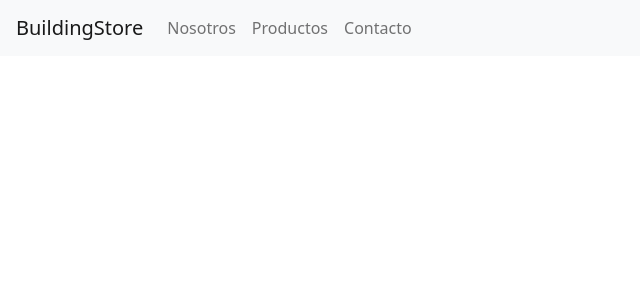
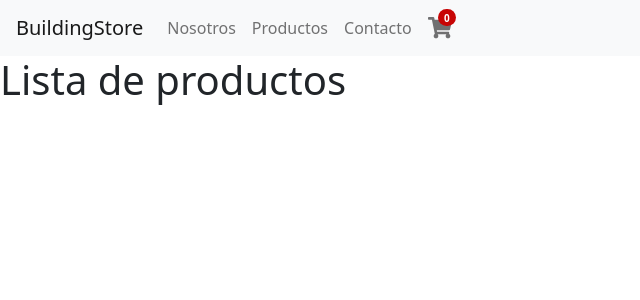
Before and after one commit to alejandrobinker/BuildingStore, a React (Create React App) app: page / in a window 1280 px wide. Shown: the top 300 px of the page, without its empty margins (0-640 px from the left). Built offline with nearby package versions, Linux system fonts and the light colour scheme.

Commit message:
feat(layout): cart widget and main list container

```diff
--- a/package.json
+++ b/package.json
@@ -3,6 +3,9 @@
   "version": "0.1.0",
   "private": true,
   "dependencies": {
+    "@fortawesome/fontawesome-svg-core": "^1.2.36",
+    "@fortawesome/free-solid-svg-icons": "^5.15.4",
+    "@fortawesome/react-fontawesome": "^0.1.16",
     "@testing-library/jest-dom": "^5.16.1",
     "@testing-library/react": "^12.1.2",
     "@testing-library/user-event": "^13.5.0",
--- a/src/App.css
+++ b/src/App.css
@@ -3,3 +3,16 @@
   padding: 0;
   box-sizing: border-box;
 }
+
+.badge {
+  position: absolute;
+  left: 18px;
+  bottom: 22px;
+  font-size: 10px;
+  background-color: rgb(199, 5, 5);
+  border-radius: 1rem;
+}
+
+.cart-link {
+  position: relative;
+}
--- a/src/App.tsx
+++ b/src/App.tsx
@@ -1,11 +1,15 @@
 import React from 'react';
 import './App.css';
 import HeaderNavbar from './components/Navbar';
+import ItemListContainer from './components/ItemListContainer';
 
 function App() {
   return (
     <div className="App">
-      <HeaderNavbar />
+      <header>
+        <HeaderNavbar />
+      </header>
+      <ItemListContainer title="Lista de productos" />
     </div>
   );
 }
--- /dev/null
+++ b/src/components/CartWidget.tsx
@@ -0,0 +1,9 @@
+import { FontAwesomeIcon } from '@fortawesome/react-fontawesome'
+import { faShoppingCart } from '@fortawesome/free-solid-svg-icons'
+
+function CartWidget() {
+    return (
+        <FontAwesomeIcon icon={faShoppingCart} size='lg' />
+    )
+}
+export default CartWidget
--- /dev/null
+++ b/src/components/ItemListContainer.tsx
@@ -0,0 +1,6 @@
+function ItemListContainer(props: any) {
+    return (
+        <h1>{props.title}</h1>
+    )
+}
+export default ItemListContainer
--- a/src/components/Navbar.tsx
+++ b/src/components/Navbar.tsx
@@ -1,4 +1,5 @@
-import { Navbar, Nav, Container} from "react-bootstrap"
+import { Navbar, Nav } from "react-bootstrap"
+import CartWidget from "./CartWidget"
 
 function HeaderNavbar() {
     return (
@@ -10,6 +11,9 @@ function HeaderNavbar() {
                     <Nav.Link href="#features">Nosotros</Nav.Link>
                     <Nav.Link href="#pricing">Productos</Nav.Link>
                     <Nav.Link href="#pricing">Contacto</Nav.Link>
+                    <Nav.Link className="cart-link">
+                        <CartWidget /><span className="badge">0</span>
+                    </Nav.Link>
                 </Nav>
             </Navbar.Collapse>
         </Navbar>
--- a/src/index.tsx
+++ b/src/index.tsx
@@ -1,9 +1,9 @@
 import React from 'react';
 import ReactDOM from 'react-dom';
 import './index.css';
-import App from './App';
 import reportWebVitals from './reportWebVitals';
 import 'bootstrap/dist/css/bootstrap.min.css';
+import App from './App';
 
 ReactDOM.render(
   <React.StrictMode>
@@ -12,7 +12,5 @@ ReactDOM.render(
   document.getElementById('root')
 );
 
-// If you want to start measuring performance in your app, pass a function
-// to log results (for example: reportWebVitals(console.log))
-// or send to an analytics endpoint. Learn more: https://bit.ly/CRA-vitals
+
 reportWebVitals();
```
Also changed, not shown: 1 other file (tests, documents, lock files or other folders). Lines whose indentation alone changed are shown as unchanged.
